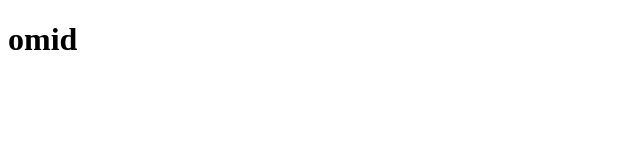
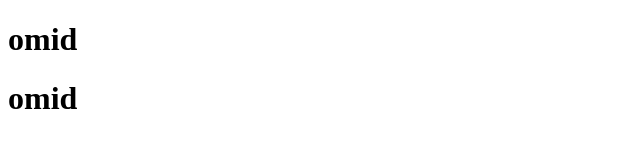
Before and after one commit to BehzadSomee/project2-github, a plain HTML site: page index.html in a window 1280 px wide. Shown: the whole page, without its empty margins (0-640 px from the left). Drawn offline with Linux system fonts and the light colour scheme.

Commit message:
omid 2 added

```diff
--- a/index.html
+++ b/index.html
@@ -8,5 +8,6 @@
 </head>
 <body>
     <h1>omid</h1>
+    <h1>omid</h1>
 </body>
 </html>
```
